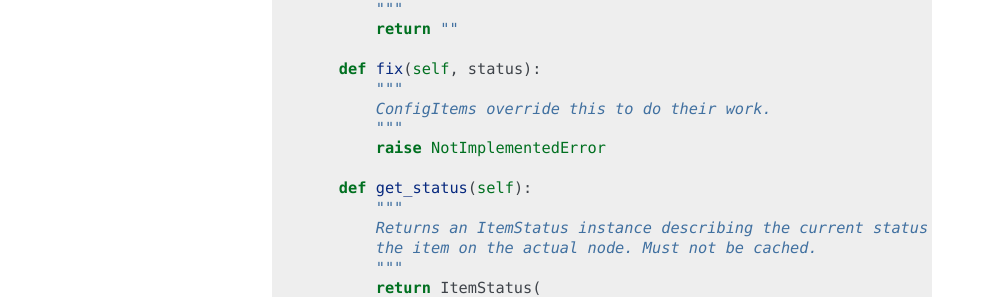
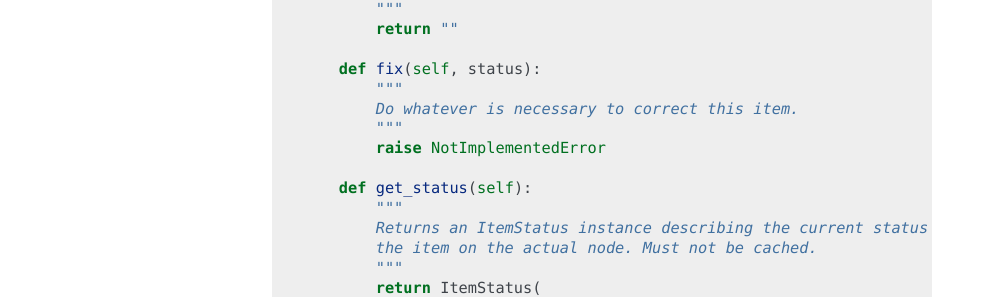
Before and after one commit to bundlewrap/bundlewrap, a Sphinx documentation site: the page built from doc/dev_item.rst, in a window 1280 px wide. Shown: the part 706-1003 px from the top of the page, without its empty margins (148-1141 px from the left). Built offline with Sphinx 7.4.7, drawn with Linux system fonts in a browser that asks for light colours.

Commit message:
improve docstring

```diff
--- a/doc/dev_item.rst
+++ b/doc/dev_item.rst
@@ -39,7 +39,7 @@ Create a new file called ``/your/blockwart/repo/items/foo.py``. You can use this
 
         def fix(self, status):
             """
-            ConfigItems override this to do their work.
+            Do whatever is necessary to correct this item.
             """
             raise NotImplementedError
 
```
